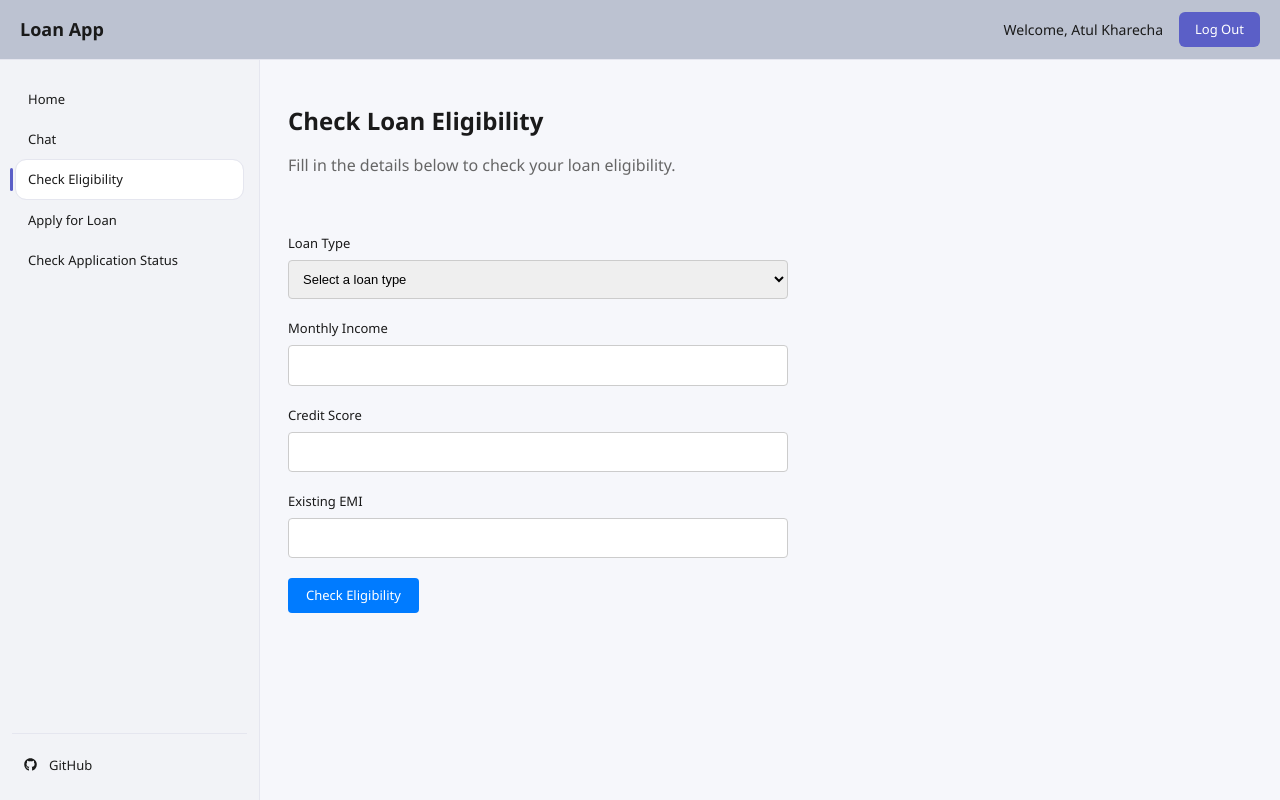
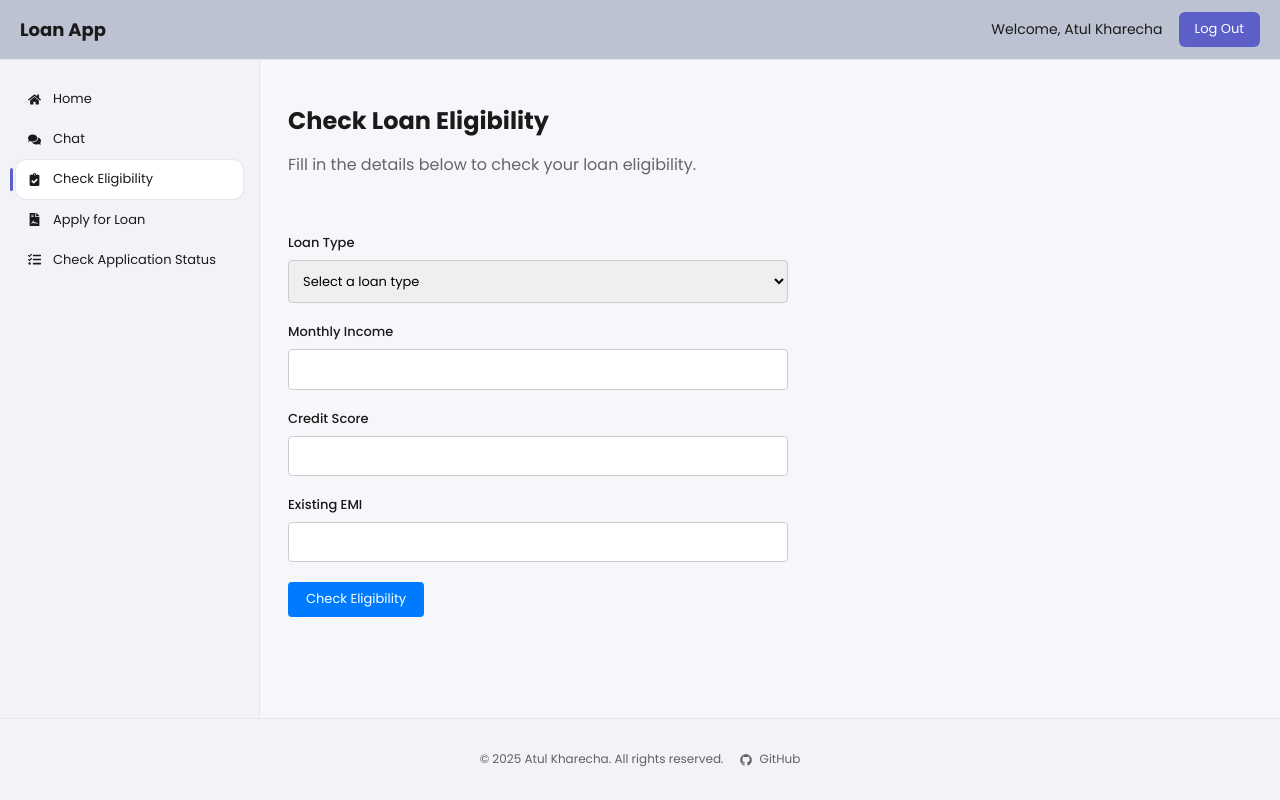
Before and after one commit to Atul-Arc/LoanApp-Frontend, a React (Vite) app: page /check-eligibility in a window 1280 px wide. Built offline with nearby package versions, Linux system fonts and the light colour scheme.

Commit message:
Added footer, changed fonts

```diff
--- a/index.html
+++ b/index.html
@@ -4,6 +4,12 @@
     <meta charset="UTF-8" />
     <link rel="icon" type="image/svg+xml" href="/vite.svg" />
     <meta name="viewport" content="width=device-width, initial-scale=1.0" />
+    <link rel="preconnect" href="https://fonts.googleapis.com" />
+    <link rel="preconnect" href="https://fonts.gstatic.com" crossorigin />
+    <link
+      href="https://fonts.googleapis.com/css2?family=Poppins:wght@400;500;600;700&display=swap"
+      rel="stylesheet"
+    />
     <title>Loan App</title>
   </head>
   <body>
--- a/src/App.css
+++ b/src/App.css
@@ -67,16 +67,6 @@
   flex-direction: column;
 }
 
-.sidebar__top {
-  padding: 8px 10px 14px;
-}
-
-.sidebar__brand {
-  font-size: 14px;
-  font-weight: 650;
-  letter-spacing: 0.2px;
-}
-
 .sidebar__nav {
   display: flex;
   flex-direction: column;
@@ -87,7 +77,9 @@
 
 .sidebar__link {
   position: relative;
-  display: block;
+  display: flex;
+  align-items: center;
+  gap: 12px;
   padding: 10px 12px;
   border-radius: 10px;
   color: var(--text);
@@ -101,18 +93,6 @@
 .sidebar__link--active {
   background: var(--surface);
   outline: 1px solid var(--border);
-}
-
-.sidebar__footer {
-  padding-top: 12px;
-  margin-top: auto;
-  border-top: 1px solid var(--border);
-}
-
-.sidebar__footer .sidebar__link {
-  display: flex;
-  align-items: center;
-  gap: 12px;
 }
 
 .sidebar__link--active::before {
@@ -159,26 +139,6 @@
   font-size: 16px;
   color: #666;
   margin-bottom: 20px;
-}
-
-.searchRow {
-  display: flex;
-}
-
-.searchBox {
-  width: min(720px, 100%);
-  background: var(--surface);
-  border: 1px solid var(--border);
-  border-radius: 12px;
-  padding: 10px 12px;
-}
-
-.searchInput {
-  width: 100%;
-  border: none;
-  outline: none;
-  background: transparent;
-  font-size: 13px;
 }
 
 .section {
@@ -395,6 +355,7 @@
   border: 1px solid #ccc;
   border-radius: 4px;
   font-size: 13px;
+  font-family: inherit;
 }
 
 .submitButton {
@@ -411,3 +372,26 @@
 .submitButton:hover {
   background-color: #0056b3;
 }
+
+.footer {
+  display: flex;
+  justify-content: center;
+  align-items: center;
+  gap: 16px;
+  padding: 20px;
+  background: var(--sidebar);
+  border-top: 1px solid var(--border);
+  color: var(--muted);
+  font-size: 12px;
+}
+
+.footer__link {
+  display: flex;
+  align-items: center;
+  gap: 8px;
+  color: var(--muted);
+}
+
+.footer__link:hover {
+  color: var(--text);
+}
--- /dev/null
+++ b/src/components/Footer.tsx
@@ -0,0 +1,18 @@
+import { FaGithub } from 'react-icons/fa';
+
+export function Footer() {
+  return (
+    <footer className="footer">
+      <p>&copy; 2025 Atul Kharecha. All rights reserved.</p>
+      <a
+        href="https://github.com/Atul-Arc"
+        target="_blank"
+        rel="noopener noreferrer"
+        className="footer__link"
+      >
+        <FaGithub />
+        <span>GitHub</span>
+      </a>
+    </footer>
+  );
+}
--- a/src/components/Header.tsx
+++ b/src/components/Header.tsx
@@ -1,9 +1,8 @@
-import { useState } from 'react'
 import { useNavigate } from 'react-router-dom'
 
 export function Header() {
   // Mock user name - in a real app, this would come from auth context or state
-  const [userName] = useState('Atul Kharecha')
+  const userName = 'Atul Kharecha'
   const navigate = useNavigate()
 
   const handleLogout = () => {
--- a/src/components/Sidebar.tsx
+++ b/src/components/Sidebar.tsx
@@ -1,14 +1,21 @@
 import { NavLink } from 'react-router-dom'
-import { FaGithub } from 'react-icons/fa'
+import {
+  FaHome,
+  FaComments,
+  FaClipboardCheck,
+  FaFileContract,
+  FaTasks,
+} from 'react-icons/fa'
+import type { IconType } from 'react-icons'
 
-type NavItem = { to: string; label: string; end?: boolean }
+type NavItem = { to: string; label: string; end?: boolean; icon: IconType }
 
 const navItems: NavItem[] = [
-  { to: '/', label: 'Home', end: true },
-  { to: '/chat', label: 'Chat' },
-  { to: '/check-eligibility', label: 'Check Eligibility' },
-  { to: '/apply', label: 'Apply for Loan' },
-  { to: '/status', label: 'Check Application Status' },
+  { to: '/', label: 'Home', end: true, icon: FaHome },
+  { to: '/chat', label: 'Chat', icon: FaComments },
+  { to: '/check-eligibility', label: 'Check Eligibility', icon: FaClipboardCheck },
+  { to: '/apply', label: 'Apply for Loan', icon: FaFileContract },
+  { to: '/status', label: 'Check Application Status', icon: FaTasks },
 ]
 
 export function Sidebar() {
@@ -24,22 +31,11 @@ export function Sidebar() {
               `sidebar__link${isActive ? ' sidebar__link--active' : ''}`
             }
           >
-            {item.label}
+            <item.icon />
+            <span>{item.label}</span>
           </NavLink>
         ))}
       </nav>
-
-      <div className="sidebar__footer">
-        <a
-          href="https://github.com/Atul-Arc"
-          target="_blank"
-          rel="noopener noreferrer"
-          className="sidebar__link"
-        >
-          <FaGithub />
-          <span>GitHub</span>
-        </a>
-      </div>
     </aside>
   )
 }
--- a/src/index.css
+++ b/src/index.css
@@ -10,8 +10,8 @@
   --radiusLg: 16px;
   --radiusMd: 12px;
 
-  font-family: "Segoe UI", system-ui, -apple-system, BlinkMacSystemFont,
-    "Helvetica Neue", Arial, sans-serif;
+  font-family: "Poppins", "Segoe UI", system-ui, -apple-system,
+    BlinkMacSystemFont, "Helvetica Neue", Arial, sans-serif;
   line-height: 1.4;
   font-weight: 400;
 
--- a/src/layout/AppShell.tsx
+++ b/src/layout/AppShell.tsx
@@ -1,5 +1,6 @@
 import type { PropsWithChildren } from 'react'
 
+import { Footer } from '../components/Footer'
 import { Header } from '../components/Header'
 import { Sidebar } from '../components/Sidebar'
 
@@ -13,6 +14,7 @@ export function AppShell({ children }: PropsWithChildren) {
           <div className="appShell__content">{children}</div>
         </main>
       </div>
+      <Footer />
     </div>
   )
 }
--- a/src/pages/Chat.tsx
+++ b/src/pages/Chat.tsx
@@ -86,7 +86,7 @@ export function ChatPage() {
       <header className="pageHeader">
         <div>
           <h1 className="pageTitle">Chat</h1>
-          <p className="pageSubtitle">Ask questions about eligibility or status.</p>
+          <p className="pageSubtitle">Ask questions about our various loans products and check your eligibility.</p>
         </div>
         <button
           onClick={handleClearChat}
--- a/src/pages/Home.tsx
+++ b/src/pages/Home.tsx
@@ -5,7 +5,7 @@ export function HomePage() {
         <div>
           <h1 className="pageTitle">Home</h1>
           <p className="pageSubtitle">
-            Manage your loans and applications in one place using AI-Powered Loan Eligibility Assistant
+            Asses your loan eligibility in seconds using AI-Powered Loan Eligibility Assistant
           </p>
         </div>
       </header>
```
